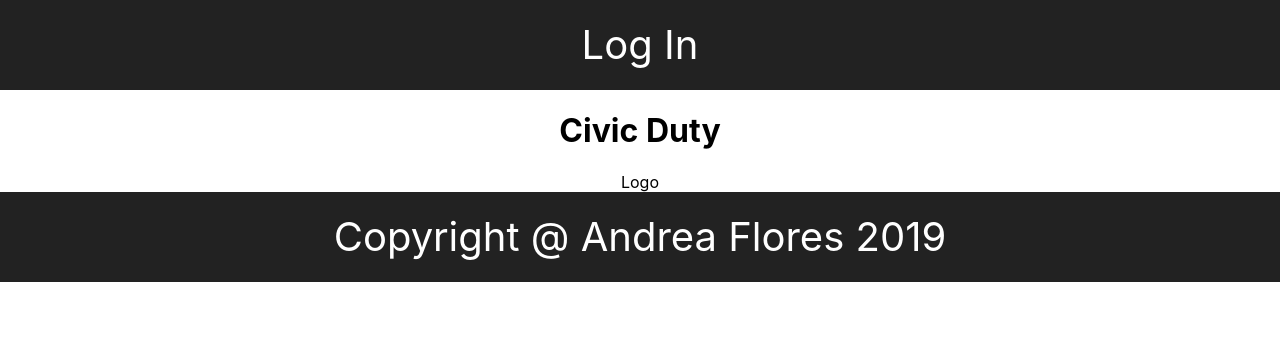
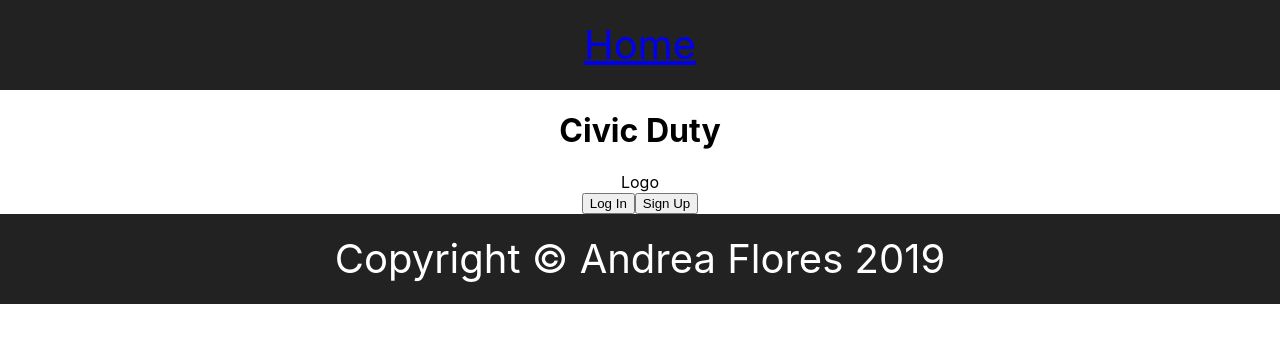
Before and after one commit to aflores94/Civic_Duty, a React (Create React App) app: page / in a window 1280 px wide. Shown: the top 342 px of the page. Built offline with nearby package versions, Linux system fonts and the light colour scheme.

Commit message:
adds homepage and links

```diff
--- /dev/null
+++ b/src/Components/LoginButton/LoginButton.jsx
@@ -0,0 +1,8 @@
+//jshint esversion:6
+import React from 'react';
+
+const LoginButton = (props) => (
+    <button>Log In</button>
+);
+
+export default LoginButton;
--- /dev/null
+++ b/src/Components/SignUpButton/SignUpButton.jsx
@@ -0,0 +1,8 @@
+//jshint esversion:6
+import React from 'react';
+
+const SignUpButton = (props) => (
+    <button>Sign Up</button>
+);
+
+export default SignUpButton;
--- a/src/Components/pages/App/App.js
+++ /dev/null
@@ -1,19 +0,0 @@
-//jshint esversion:6
-
-import React, {Component} from 'react';
-import './App.css';
-import LandingPage from '../LandingPage/LandingPage';
-
-class App extends Component {
-  render() {
-    return (
-    <div className = "App" >
-      <header className = "App-header"> Log In </header>
-      <LandingPage />
-      <footer className = "App-footer">Copyright @ Andrea Flores 2019</footer>
-    </div>
-    );
-  }
-}
-
-export default App;
--- a/src/Components/pages/LandingPage/LandingPage.jsx
+++ /dev/null
@@ -1,13 +0,0 @@
-//jshint esversion:6
-import React from 'react';
-
-const LandingPage = (props) => (
-    <div>
-        <h1>Civic Duty</h1>
-        <div>
-            Logo
-        </div>
-    </div>
-);
-
-export default LandingPage;
--- a/src/Components/pages/App/App.css
+++ b/src/pages/App/App.css
@@ -1,7 +1,3 @@
-.App {
-  text-align: center;
-}
-
 .App-logo {
   animation: App-logo-spin infinite 20s linear;
   height: 40vmin;
@@ -9,6 +5,7 @@
 }
 
 .App {
+  height: 100%;
   text-align: center;
 }
 
--- /dev/null
+++ b/src/pages/App/App.js
@@ -0,0 +1,28 @@
+//jshint esversion:6
+
+import React, {Component} from 'react';
+import './App.css';
+import LandingPage from '../LandingPage/LandingPage';
+import HomePage from '../HomePage/HomePage';
+import {Link, Route} from 'react-router-dom';
+
+class App extends Component {
+  render() {
+    return (
+    <div className="App" >
+      <header className="App-header">
+          <nav>
+                <Link className = '' to = '/home' > Home </Link>
+          </nav>
+      </header>
+        <Route exact path = '/home' render = {() => <HomePage />}
+          />
+        <Route exact path = '/' render = {() => < LandingPage />}
+          />
+      <footer className="App-footer">Copyright &copy; Andrea Flores 2019</footer>
+    </div>
+    );
+  }
+}
+
+export default App;
--- /dev/null
+++ b/src/pages/HomePage/HomePage.jsx
@@ -0,0 +1,10 @@
+//jshint esversion:6
+import React from 'react';
+
+const HomePage = (props) => (
+    <div className="home-page">
+        <h1>Home Page</h1>
+    </div>
+);
+
+export default HomePage;
--- /dev/null
+++ b/src/pages/LandingPage/LandingPage.jsx
@@ -0,0 +1,17 @@
+//jshint esversion:6
+import React from 'react';
+import LoginButton from '../../Components/LoginButton/LoginButton';
+import SignUpButton from '../../Components/SignUpButton/SignUpButton';
+
+const LandingPage = (props) => (
+    <div className="landing-page">
+        <h1>Civic Duty</h1>
+        <div>
+            Logo
+        </div>
+        <LoginButton />
+        <SignUpButton />
+    </div>
+);
+
+export default LandingPage;
```
Also changed, not shown: src/index.js (+7 -2 lines), src/pages/LandingPage/LandingPage.css (added). Lines whose indentation alone changed are shown as unchanged.
